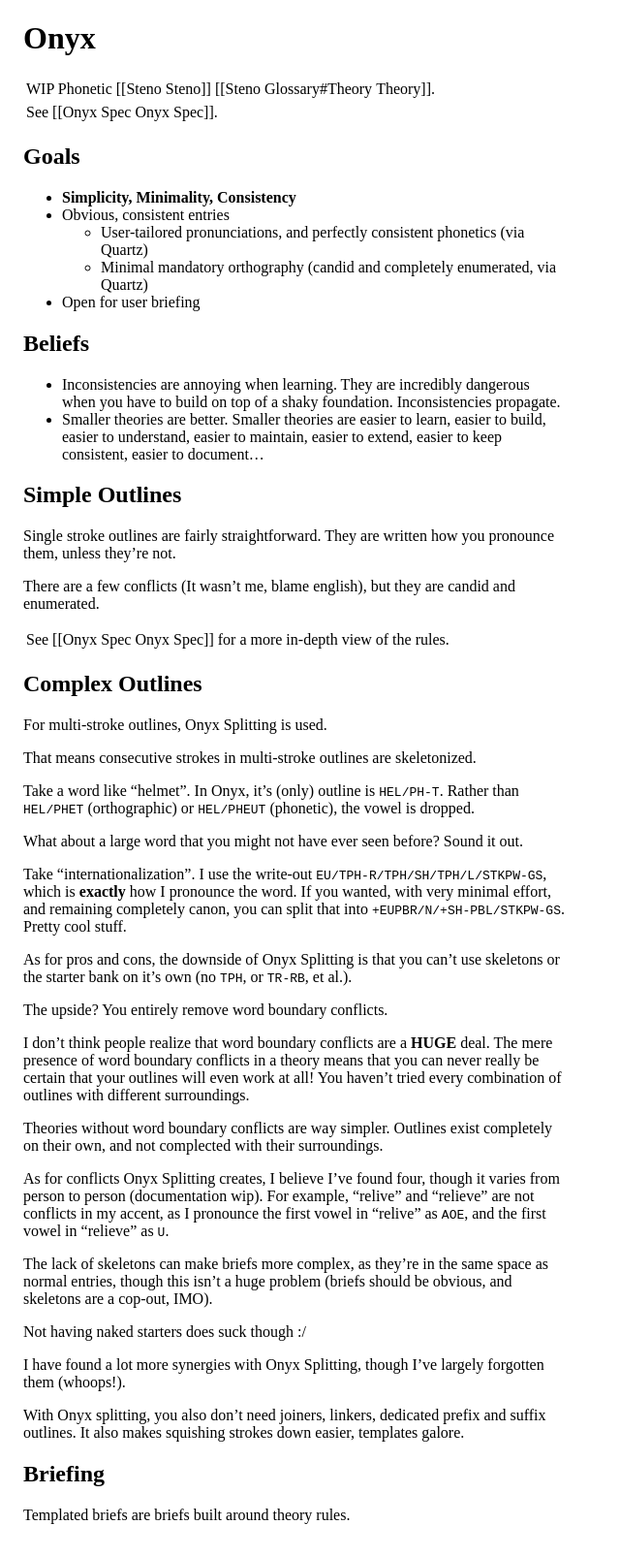
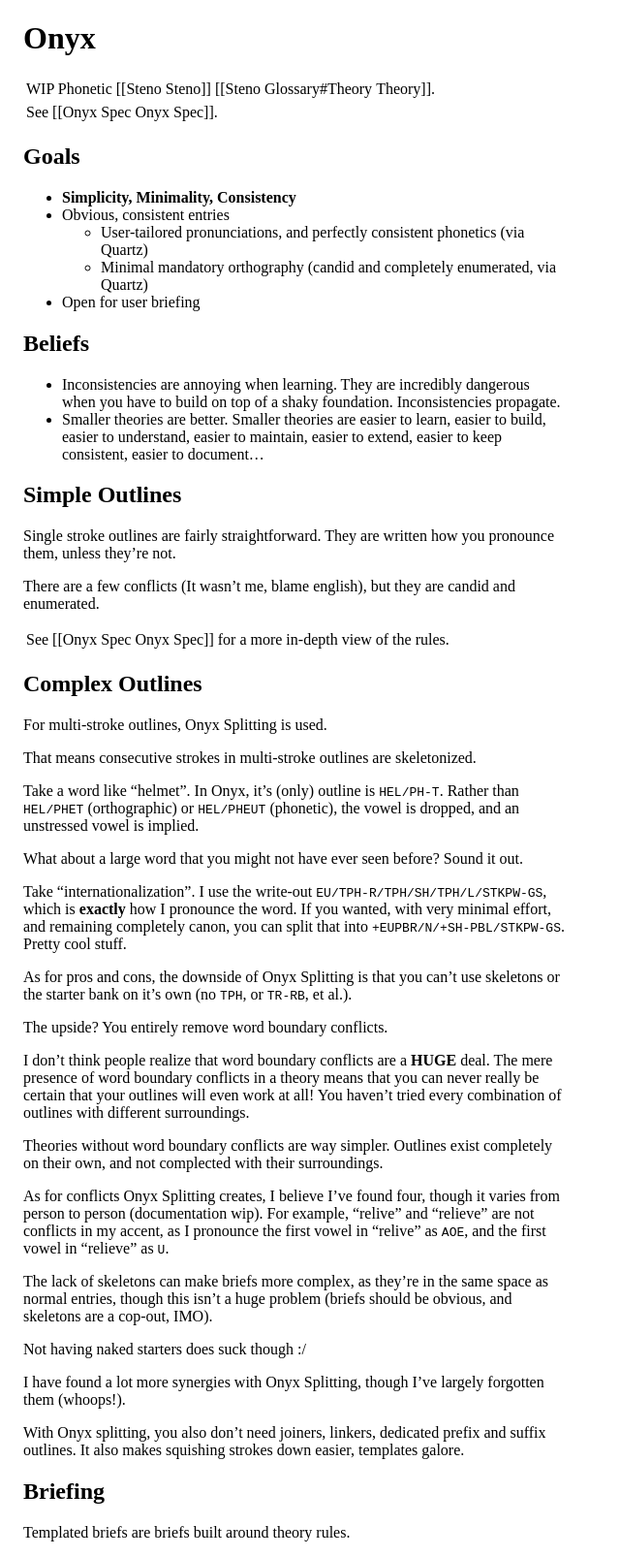
Before and after one commit to Grahp/Website, a Jekyll site: the page built from pages/Onyx.md, in a window 1280 px wide. Shown: the whole page at 97% size, without its empty margins (0-640 px from the left). Built offline with Jekyll 4.4.1, drawn with Linux system fonts in a browser that asks for light colours.

Commit message:
Update Onyx pt. 3

```diff
--- a/pages/Onyx.md
+++ b/pages/Onyx.md
@@ -34,7 +34,7 @@
 
 That means consecutive strokes in multi-stroke outlines are skeletonized.
 
-Take a word like "helmet". In Onyx, it's (only) outline is `HEL/PH-T`. Rather than `HEL/PHET` (orthographic) or `HEL/PHEUT` (phonetic), the vowel is dropped.
+Take a word like "helmet". In Onyx, it's (only) outline is `HEL/PH-T`. Rather than `HEL/PHET` (orthographic) or `HEL/PHEUT` (phonetic), the vowel is dropped, and an unstressed vowel is implied.
 
 What about a large word that you might not have ever seen before? Sound it out.
 
```
